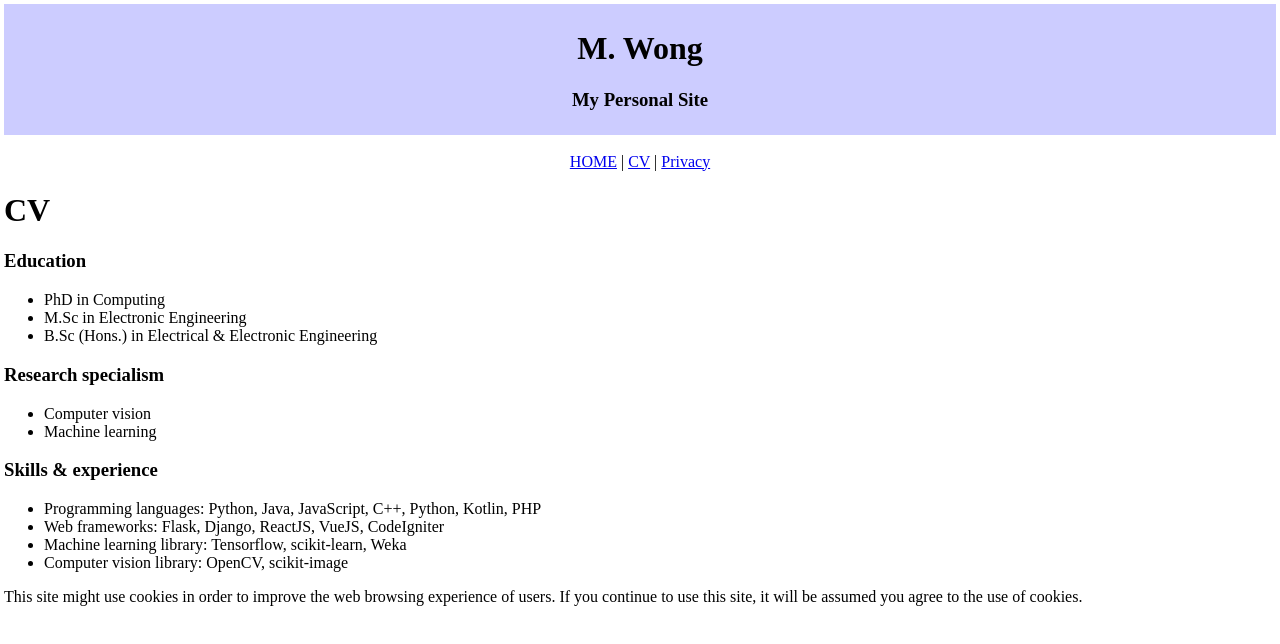
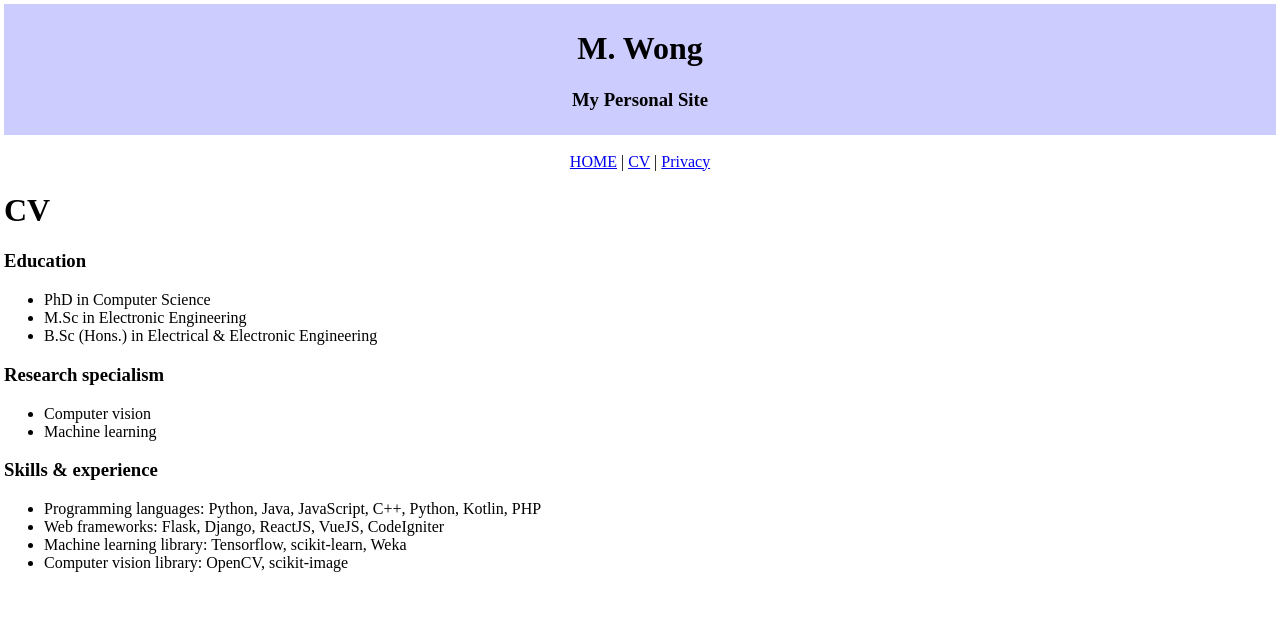
Before and after one commit to wongmt/wongmt.github.io, a React (Create React App) app: page /cv in a window 1280 px wide. Shown: the top 644 px of the page. Built offline with nearby package versions, Linux system fonts and the light colour scheme.

Commit message:
updated in 26-9-20

```diff
--- a/src/App.js
+++ b/src/App.js
@@ -16,16 +16,13 @@ function App() {
 	<nav className="Links">
 	<Link to="/home">HOME</Link> | <Link to="/cv">CV</Link> | <Link to="/privacy">Privacy</Link>
 	</nav>
+	<Route exact={true} path="/" component={Home} />
+	<Route exact={true} path="/home" component={Home} />
+	<Route exact={true} path="/cv" component={CV} />
+	<Route exact={true} path="/privacy" component={Privacy} />
+	</div>
 
-	<Route path="/home" component={Home} />
-	<Route path="/cv" component={CV} />
-	<Route path="/privacy" component={Privacy} />
-	</div>
-	<p>This site might use cookies in order to improve the web browsing experience
-	of users. If you continue to use this site, it will be assumed you agree to
-	the use of cookies.</p>
     </div>
-
   );
 }
 
--- a/src/Components/CV.js
+++ b/src/Components/CV.js
@@ -7,7 +7,7 @@ function CV() {
 	<h1>CV</h1>
 	<h3>Education</h3>
 	<ul>
-	<li>PhD in Computing</li>
+	<li>PhD in Computer Science </li>
 	<li>M.Sc in Electronic Engineering</li>
 	<li>B.Sc (Hons.) in Electrical & Electronic Engineering</li>
 	</ul>
--- a/src/Components/Home.js
+++ b/src/Components/Home.js
@@ -12,15 +12,18 @@ function Home() {
 	<div className="Home">
 
 		<h1>Home</h1>
+
 		<div className="Intro">
 		<p>	Welcome to my personal website. I am a researcher in
 			computer vision and machine learning with Ph.D in
-			Computer Scence, M.Sc & B.Sc(Hons.) in Electronic Engineering.
+			Computer Science, M.Sc & B.Sc(Hons.) in Electronic Engineering.
 			I also have experience in web app and mobile app development.
 			This site is built by using the React Javascript framework, Javascript,
 			HTML and CSS. This site is hosted by GitHub Pages.</p>
 		</div>
-
+		<p>This site might use cookies in order to improve the web browsing experience
+		of users. If you continue to use this site, it will be assumed you agree
+		to the use of cookies.</p>
     </div>
   );
 }
```
